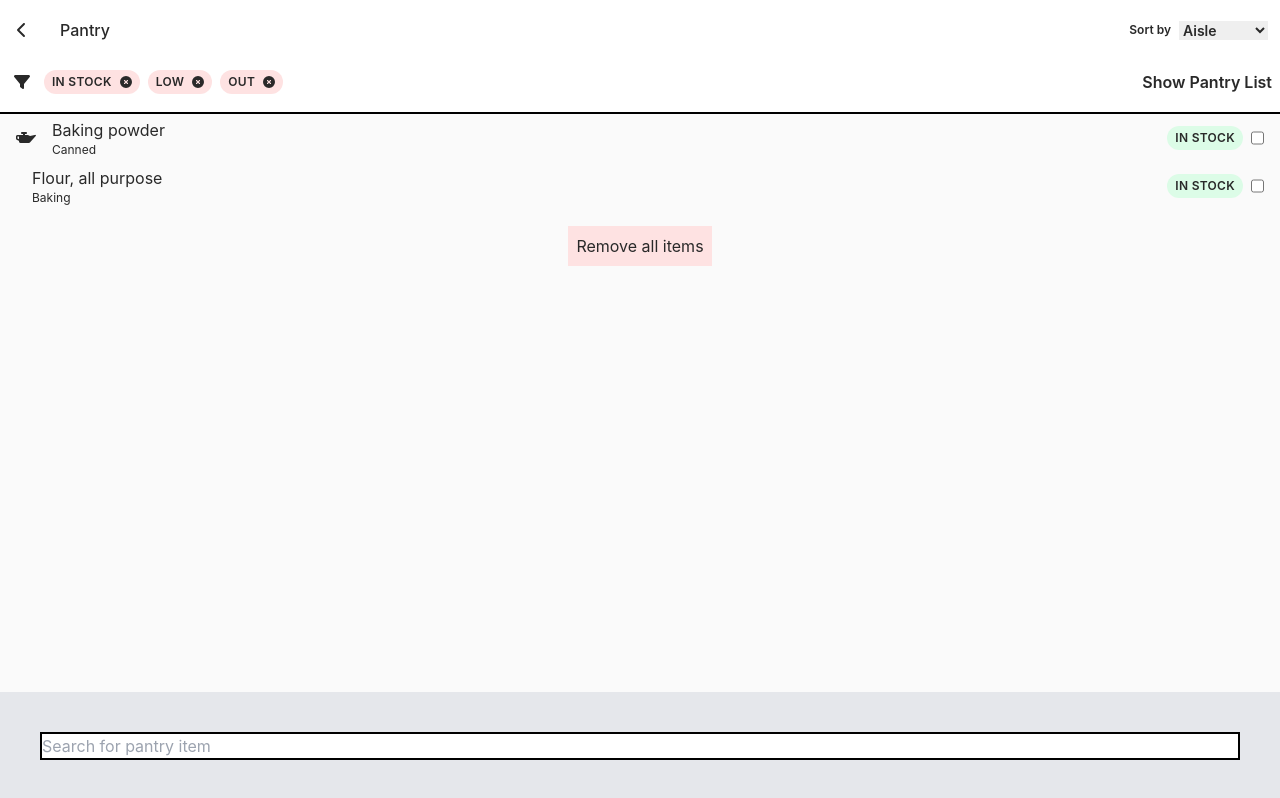
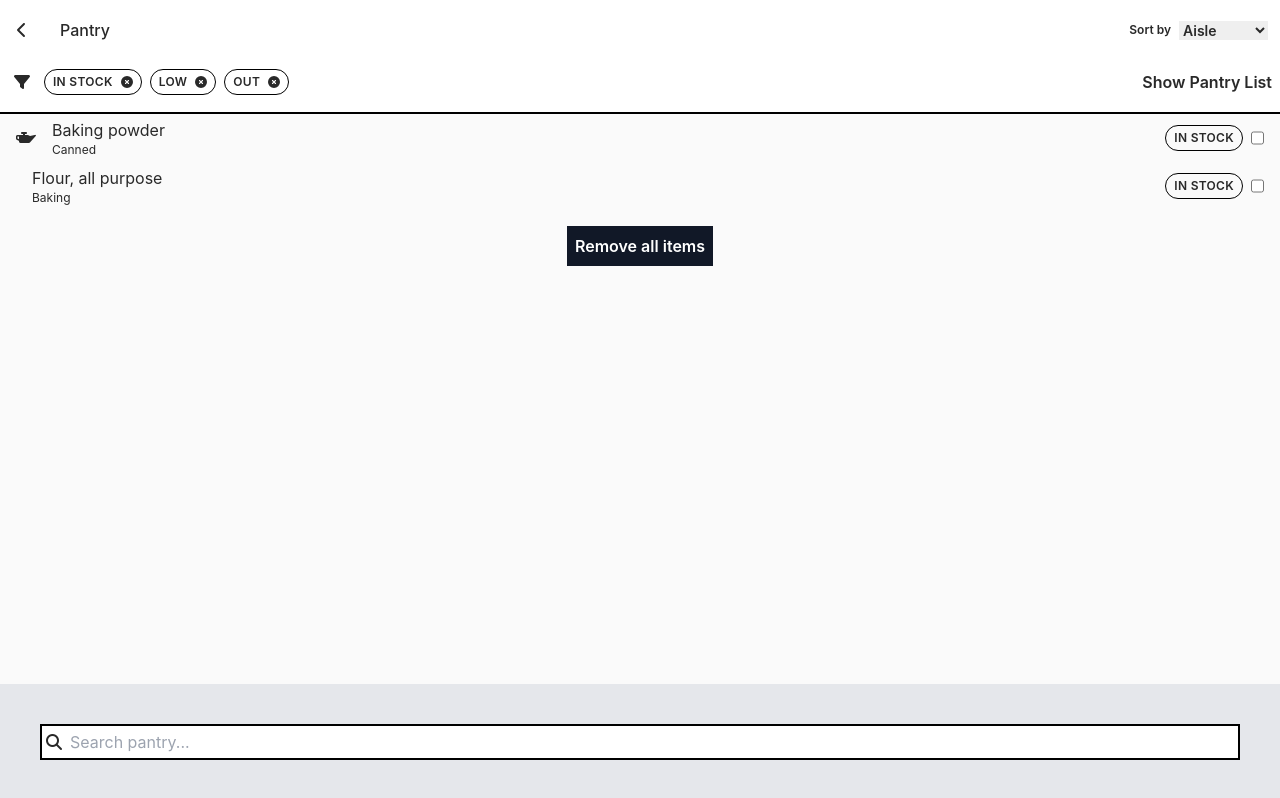
Before and after one commit to abigailhartnett/bitesize-app, a React (Create React App) app: page /pantry in a window 1280 px wide. Built offline with nearby package versions, Linux system fonts and the light colour scheme; some icons are missing; a web font is replaced by a local one.

Commit message:
add search feature

```diff
--- a/src/App.js
+++ b/src/App.js
@@ -10,6 +10,8 @@ import { pantry } from "./data/pantry";
 
 function App() {
 	const [filter, setFilter] = useState(["in stock", "out", "low"]);
+	const [searchFilter, setSearchFilter] = useState(pantry);
+	const [searchQuery, setSearchQuery] = useState("");
 	const [shoppingList, setShoppingList] = useState([]);
 	const [pantryItems, setPantryItems] = useState(pantry);
 
@@ -18,9 +20,9 @@ function App() {
 		setShoppingList(itemsOnList);
 	}, []);
 
-	useEffect(() => {
-		console.log(shoppingList);
-	}, [shoppingList]);
+	// useEffect(() => {
+	// 	console.log(shoppingList);
+	// }, [shoppingList]);
 
 	return (
 		<div>
@@ -34,6 +36,10 @@ function App() {
 							<PantryPage
 								filter={filter}
 								setFilter={setFilter}
+								searchQuery={searchQuery}
+								setSearchQuery={setSearchQuery}
+								searchFilter={searchFilter}
+								setSearchFilter={setSearchFilter}
 								pantryItems={pantryItems}
 								setPantryItems={setPantryItems}
 								setShoppingList={setShoppingList}
--- a/src/components/Filter.js
+++ b/src/components/Filter.js
@@ -89,7 +89,6 @@ const Filter = ({
 						onChange={handleFilterChange}
 						onKeyDown={handleKeyDown}
 						onBlur={handleClose}
-						className="bg-blue-400"
 					>
 						{options}
 					</select>
--- a/src/components/Footer.js
+++ b/src/components/Footer.js
@@ -1,11 +1,25 @@
 import React from "react";
 import Search from "./Search";
 
-const Footer = ({ searchPlaceholder }) => {
+const Footer = ({
+	pantryItems,
+	searchPlaceholder,
+	searchFilter,
+	setSearchFilter,
+	searchQuery,
+	setSearchQuery,
+}) => {
 	return (
 		<div className="bg-gray-200 p-10 mt-4">
 			<div className="flex justify-center">
-				<Search placeholder={searchPlaceholder} />
+				<Search
+					placeholder={searchPlaceholder}
+					searchFilter={searchFilter}
+					setSearchFilter={setSearchFilter}
+					searchQuery={searchQuery}
+					setSearchQuery={setSearchQuery}
+					pantryItems={pantryItems}
+				/>
 			</div>
 		</div>
 	);
--- a/src/components/PantryList.js
+++ b/src/components/PantryList.js
@@ -3,6 +3,7 @@ import PantryItem from "./PantryItem";
 
 const PantryList = ({
 	filter,
+	searchFilter,
 	pantryItems,
 	setPantryItems,
 	setShoppingList,
@@ -10,8 +11,10 @@ const PantryList = ({
 	toggleShoppingList,
 	checkbox,
 }) => {
-	const filteredPantryItems = pantryItems.filter((item) =>
-		filter.includes(item.status)
+	const filteredPantryItems = pantryItems.filter(
+		(item) =>
+			filter.includes(item.status) &&
+			searchFilter.some((searchItem) => searchItem.id === item.id)
 	);
 
 	const pantryItemList = filteredPantryItems.map((item) => {
@@ -86,6 +89,9 @@ const PantryList = ({
 	});
 
 	const clearList = () => {
+		setPantryItems((prevItems) =>
+			prevItems.map((item) => ({ ...item, onList: false }))
+		);
 		setShoppingList([]);
 	};
 
@@ -95,7 +101,10 @@ const PantryList = ({
 			{toggleShoppingList && (
 				<div className=" flex justify-center pt-4">
 					{/* Note: add a pop up that asks if you want to mark all items as in stock */}
-					<button class="bg-red-100 p-2" onClick={() => clearList()}>
+					<button
+						class="bg-gray-900 text-white font-semibold p-2"
+						onClick={() => clearList()}
+					>
 						Remove all items
 					</button>
 				</div>
--- a/src/components/Search.js
+++ b/src/components/Search.js
@@ -1,12 +1,46 @@
-import React from "react";
+import React, { useState, useEffect } from "react";
 
-const Search = ({ placeholder }) => {
+const Search = ({
+	placeholder,
+	pantryItems,
+	searchFilter,
+	setSearchFilter,
+	searchQuery,
+	setSearchQuery,
+}) => {
+	const filterItems = (searchQuery) => {
+		if (pantryItems) {
+			const filteredItems = pantryItems.filter((item) => {
+				return item.name.toLowerCase().includes(searchQuery.toLowerCase());
+			});
+			return filteredItems;
+		} else {
+			return "oops!";
+		}
+	};
+
+	const handleInputChange = (e) => {
+		setSearchQuery(e.target.value);
+
+		setSearchFilter(filterItems(e.target.value));
+	};
+
+	useEffect(() => {
+		console.log(searchQuery);
+		console.log(searchFilter);
+	}, [handleInputChange]);
+
 	return (
-		<div className="w-full">
+		<div className="w-full border-solid border-black border-2 flex items-center gap-2 p-1 bg-white">
+			<i class="fa-solid fa-search"></i>
 			<input
+				name="search"
+				id="search"
+				type="text"
 				placeholder={placeholder}
-				className="w-full border-solid border-black border-2"
-				type="search"
+				value={searchQuery}
+				onChange={(e) => handleInputChange(e)}
+				className="w-full"
 			></input>
 		</div>
 	);
--- a/src/components/Tag.js
+++ b/src/components/Tag.js
@@ -5,23 +5,9 @@ import { faXmarkCircle } from "@fortawesome/free-solid-svg-icons";
 // tag--${label.replace(" ", "-").toLowerCase()}
 
 const Tag = ({ label, type, onClick }) => {
-	const colorClass = () => {
-		if (type === "close") {
-			return "bg-red-100";
-		} else if (label === "low") {
-			return "bg-yellow-100";
-		} else if (label === "in stock") {
-			return "bg-green-100";
-		} else if (label === "out") {
-			return "bg-gray-200";
-		} else {
-			return "bg-gray-100";
-		}
-	};
-
 	return (
 		<div
-			className={`flex items-center h-fit text-xs font-semibold rounded-full px-2 py-1 uppercase tracking-wide ${colorClass()}`}
+			className={`flex items-center h-fit text-xs font-semibold rounded-full px-2 py-1 uppercase tracking-wide border border-solid border-black`}
 		>
 			{label}
 			{type === "close" && (
--- a/src/data/pantry.js
+++ b/src/data/pantry.js
@@ -143,15 +143,15 @@ export const pantry = [
 		expiration: "02-01-2022",
 		onList: false,
 	},
-	{
-		id: 17,
-		name: "Coffee",
-		icon: "fas fa-coffee",
-		aisle: "Beverages",
-		status: "in stock",
-		expiration: "09-01-2021",
-		onList: false,
-	},
+	// {
+	// 	id: 17,
+	// 	name: "Coffee",
+	// 	icon: "fas fa-coffee",
+	// 	aisle: "Beverages",
+	// 	status: "in stock",
+	// 	expiration: "09-01-2021",
+	// 	onList: false,
+	// },
 	{
 		id: 18,
 		name: "Tea",
--- a/src/pages/home.js
+++ b/src/pages/home.js
@@ -5,9 +5,11 @@ const HomePage = () => {
 	return (
 		<div>
 			<h1 className="text-center text-xl font-bold">BiteSize App</h1>
+			<BigButton text="Pantry" link="/pantry" />
 			<BigButton text="Recipe Box" link="/recipe-box" />
+
 			{/* <BigButton text="Shopping List" link="/shopping-list" /> */}
-			<BigButton text="Pantry" link="/pantry" />
+
 			<BigButton text="Meal Plan" link="/meal-plan" />
 		</div>
 	);
--- a/src/pages/pantry.js
+++ b/src/pages/pantry.js
@@ -8,6 +8,10 @@ import Sort from "../components/Sort";
 const PantryPage = ({
 	filter,
 	setFilter,
+	searchFilter,
+	setSearchFilter,
+	searchQuery,
+	setSearchQuery,
 	pantryItems,
 	setPantryItems,
 	setShoppingList,
@@ -44,6 +48,7 @@ const PantryPage = ({
 				<PantryList
 					setPantryOptions={setPantryOptions}
 					filter={filter}
+					searchFilter={searchFilter}
 					pantryItems={pantryItems}
 					setPantryItems={setPantryItems}
 					setShoppingList={setShoppingList}
@@ -53,7 +58,14 @@ const PantryPage = ({
 			</div>
 
 			<div className="fixed inset-x-0 bottom-0">
-				<Footer searchPlaceholder="Search for pantry item" />
+				<Footer
+					searchPlaceholder="Search pantry..."
+					pantryItems={pantryItems}
+					searchQuery={searchQuery}
+					setSearchQuery={setSearchQuery}
+					searchFilter={searchFilter}
+					setSearchFilter={setSearchFilter}
+				/>
 			</div>
 		</div>
 	);
```
